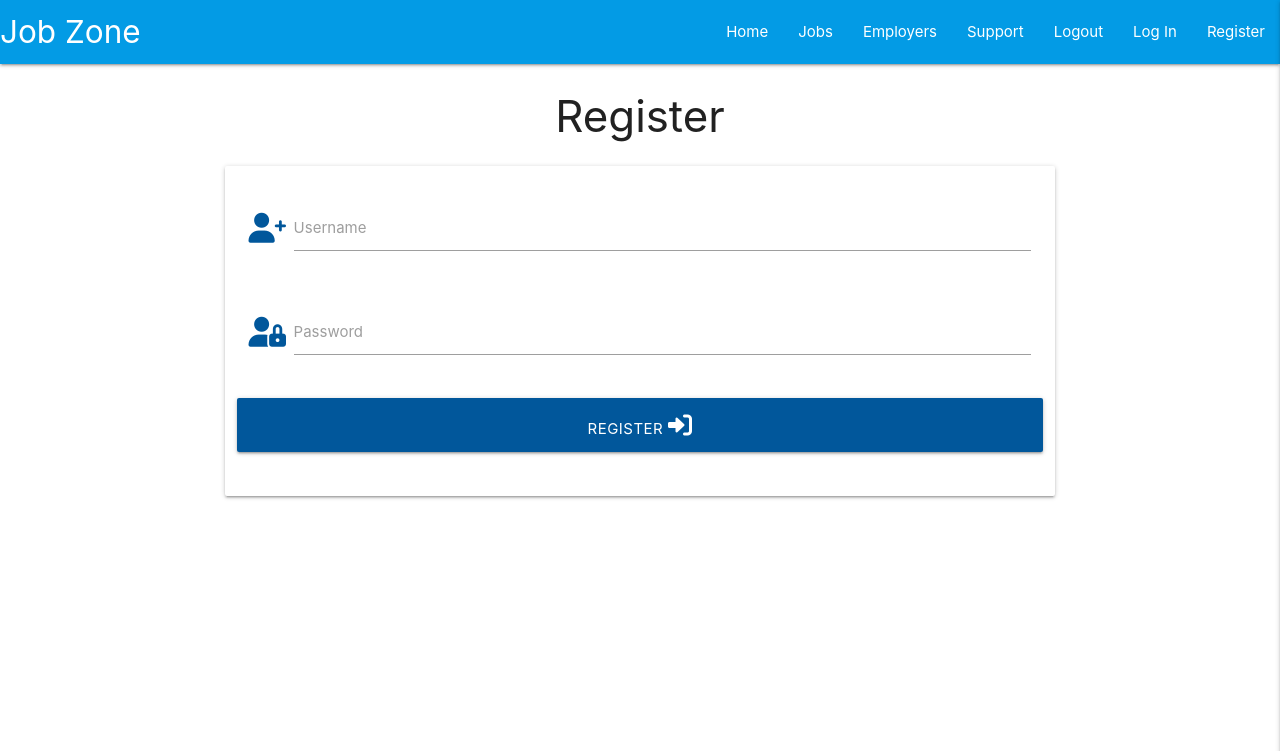
After one commit to footcandles/python-gitpod-demo, a Flask app: page /register in a window 1280 px wide. The commit adds this page. Shown: the top 751 px of the page. Run offline with Flask 2, Linux system fonts and the light colour scheme; some libraries are stand-ins or nearby versions.

Commit message:
registeration ui

```diff
--- a/app.py
+++ b/app.py
@@ -3,6 +3,7 @@ from flask import (Flask, flash, render_template, redirect,
     request, session, url_for)
 from flask_pymongo import PyMongo
 from bson.objectid import ObjectId
+from werkzeug.security import generate_password_hash, check_password_hash
 if os.path.exists("env.py"):
     import env
 
@@ -17,9 +18,14 @@ mongo = PyMongo(app)
 
 @app.route("/")
 @app.route("/get_jobs")
-def getJobs():
+def get_jobs():
     jobs = mongo.db.jobs.find()
     return render_template("jobs.html",jobs=jobs)
+
+
+@app.route("/register", methods=["GET", "POST"])
+def register():
+    return render_template("register.html")
 
 
 if __name__ =="__main__":
--- a/static/js/script.js
+++ b/static/js/script.js
@@ -0,0 +1,3 @@
+$(document).ready(function(){
+    $('.sidenav').sidenav({edge:"right"});
+  });
--- a/static/style/style.css
+++ /dev/null
@@ -1,3 +0,0 @@
-body{
-    background-color: red;
-}
--- a/templates/base.html
+++ b/templates/base.html
@@ -11,12 +11,41 @@
     <title>Job Zone</title>
 </head>
 <body>
-    <h2>Job Zone</h2>
+    <header>
+        <nav>
+            <div class="nav-wrapper #039be5 light-blue darken-1">
+              <a href="{{url_for('get_jobs')}}" class="brand-logo">Job Zone</a>
+              <a href="#" data-target="mobile-demo" class="sidenav-trigger right"><i class="fas fa-bars"></i></a>
+              <ul class="right hide-on-med-and-down">
+                <li><a href="{{url_for('get_jobs')}}">Home</a></li>
+                <li><a href="#">Jobs</a></li>
+                <li><a href="#">Employers</a></li>
+                <li><a href="#">Support</a></li>
+                <li><a href="#">Logout</a></li>
+                <li><a href="#">Log In</a></li>
+                <li><a href="{{url_for('register')}}">Register</a></li>
+              </ul>
+            </div>
+          </nav>
+
+          <ul class="sidenav" id="mobile-demo">
+              <li class="center-align light-blue-text text-darken-4"><h4>Job Zone</h4></li>
+            <li><a href="{{url_for('get_jobs')}}">Home</a></li>
+            <li><a href="#">Jobs</a></li>
+            <li><a href="#">Employers</a></li>
+            <li><a href="#">Support</a></li>
+            <li><a href="#">Logout</a></li>
+            <li><a href="#">Log In</a></li>
+            <li><a href="{{url_for('register')}}">Register</a></li>
+          </ul>
+
+    </header>
     {% block content %}
     {% endblock %}
 
+    <script src="https://cdnjs.cloudflare.com/ajax/libs/jquery/2.0.0/jquery.min.js" integrity="sha512-0nVWK03Ud0k6o8wDkri8jxX9zQIn00ZHVud3iqBTwd2bGFwJDQShGVb3+vX1adCRxQckKQrIQMFmIA3tfWe+Mg==" crossorigin="anonymous" referrerpolicy="no-referrer"></script>
+
     <script src="https://cdnjs.cloudflare.com/ajax/libs/materialize/1.0.0/js/materialize.min.js"></script>
-    <script src="https://cdnjs.cloudflare.com/ajax/libs/jquery/3.6.0/jquery.min.js" integrity="sha512-894YE6QWD5I59HgZOGReFYm4dnWc1Qt5NtvYSaNcOP+u1T9qYdvdihz0PPSiiqn/+/3e7Jo4EaG7TubfWGUrMQ==" crossorigin="anonymous" referrerpolicy="no-referrer"></script>
-    <script src="{{url_for('static', filename='script/script.js')}}"></script>
+        <script src="{{url_for('static', filename='js/script.js')}}"></script>
 </body>
 </html>
--- /dev/null
+++ b/templates/register.html
@@ -0,0 +1,30 @@
+{% extends "base.html" %}
+{% block content %}
+<h3 class="center-align">Register</h3>
+
+<div class="row">
+    <form class="col s12 m8 offset-m2" method="POST" action="{{url_for('register')}}">
+      <div class="card-panel">
+        <div class="row">
+            <div class="input-field col s12">
+                <i class="fas fa-user-plus prefix light-blue-text text-darken-4"></i>
+                <input id="username" name="username" type="text" class="validate">
+                <label for="username">Username</label>
+              </div>
+        </div>
+        <div class="row">
+            <div class="input-field col s12">
+                <i class="fas fa-user-lock prefix light-blue-text text-darken-4"></i>
+              <input id="password" name="password" type="password" class="validate">
+              <label for="password">Password</label>
+            </div>
+          </div>
+          <div class="row">
+<button type="submit" class="col s12 btn-large light-blue darken-4 text-shadow">
+    Register <i class="fas fa-sign-in-alt"></i>
+</button>
+              </div>
+      </div>
+    </div>
+  </div>
+{% endblock %}
```
